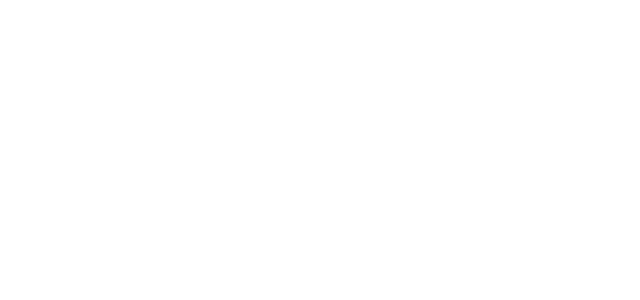
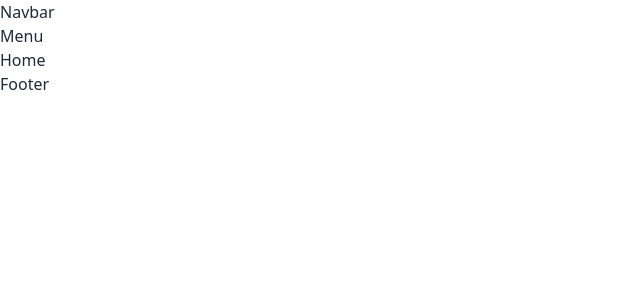
Before and after one commit to HeraclesPath/admin-dashboard-react-ts, a React (Vite) app in the folder frontend/: page / in a window 1280 px wide. Shown: the top 300 px of the page, without its empty margins (0-640 px from the left). Built offline with nearby package versions, Linux system fonts and the light colour scheme.

Commit message:
nambah routing

```diff
--- a/frontend/package.json
+++ b/frontend/package.json
@@ -18,6 +18,7 @@
     "react": "^18.2.0",
     "react-dom": "^18.2.0",
     "react-hot-toast": "^2.4.1",
+    "react-icons": "^5.0.1",
     "react-router-dom": "^6.21.3",
     "recharts": "^2.11.0"
   },
--- a/frontend/src/App.tsx
+++ b/frontend/src/App.tsx
@@ -1,11 +1,60 @@
-import { useState } from 'react'
+import {
+  createBrowserRouter,
+  RouterProvider,
+  Outlet,
+} from 'react-router-dom';
+import Home from './pages/Home';
+import Users from './pages/Users';
+import Login from './pages/Login';
+import Products from './pages/Products';
+import Navbar from './components/Navbar';
+import Footer from './components/Footer';
+import Menu from './components/Menu';
 
 function App() {
-  const [count, setCount] = useState(0)
+  const Layout = () => {
+    return (
+      <div className="w-full">
+        <Navbar />
+        <div>
+          <div>
+            <Menu />
+          </div>
+          <div>
+            <Outlet />
+          </div>
+        </div>
+        <Footer />
+      </div>
+    );
+  };
 
-  return (
-    <></>
-  )
+  const router = createBrowserRouter([
+    {
+      path: '/',
+      element: <Layout />,
+      children: [
+        {
+          path: '/',
+          element: <Home />,
+        },
+        {
+          path: '/users',
+          element: <Users />,
+        },
+        {
+          path: '/products',
+          element: <Products />,
+        },
+      ],
+    },
+    {
+      path: 'login',
+      element: <Login />,
+    },
+  ]);
+
+  return <RouterProvider router={router} />;
 }
 
-export default App
+export default App;
--- /dev/null
+++ b/frontend/src/components/Footer.tsx
@@ -0,0 +1,7 @@
+import React from 'react';
+
+const Footer = () => {
+  return <div>Footer</div>;
+};
+
+export default Footer;
--- /dev/null
+++ b/frontend/src/components/Menu.tsx
@@ -0,0 +1,7 @@
+import React from 'react';
+
+const Menu = () => {
+  return <div>Menu</div>;
+};
+
+export default Menu;
--- /dev/null
+++ b/frontend/src/components/Navbar.tsx
@@ -0,0 +1,7 @@
+import React from 'react';
+
+const Navbar = () => {
+  return <div>Navbar</div>;
+};
+
+export default Navbar;
--- /dev/null
+++ b/frontend/src/pages/Home.tsx
@@ -0,0 +1,7 @@
+import React from 'react';
+
+const Home = () => {
+  return <div>Home</div>;
+};
+
+export default Home;
--- /dev/null
+++ b/frontend/src/pages/Login.tsx
@@ -0,0 +1,7 @@
+import React from 'react';
+
+const Login = () => {
+  return <div>Login</div>;
+};
+
+export default Login;
--- /dev/null
+++ b/frontend/src/pages/Products.tsx
@@ -0,0 +1,7 @@
+import React from 'react';
+
+const Products = () => {
+  return <div>Products</div>;
+};
+
+export default Products;
--- /dev/null
+++ b/frontend/src/pages/Users.tsx
@@ -0,0 +1,7 @@
+import React from 'react';
+
+const Users = () => {
+  return <div>Users</div>;
+};
+
+export default Users;
--- a/frontend/tailwind.config.js
+++ b/frontend/tailwind.config.js
@@ -1,11 +1,11 @@
 /** @type {import('tailwindcss').Config} */
 export default {
-  content: [
-    "./index.html",
-    "./src/**/*.{js,ts,jsx,tsx}",
-  ],
+  content: ['./index.html', './src/**/*.{js,ts,jsx,tsx}'],
   theme: {
     extend: {},
   },
-  plugins: [require("daisyui")],
-}
+  plugins: [require('daisyui')],
+  daisyui: {
+    themes: ['light'],
+  },
+};
```
Also changed, not shown: 1 other file (tests, documents, lock files or other folders).
